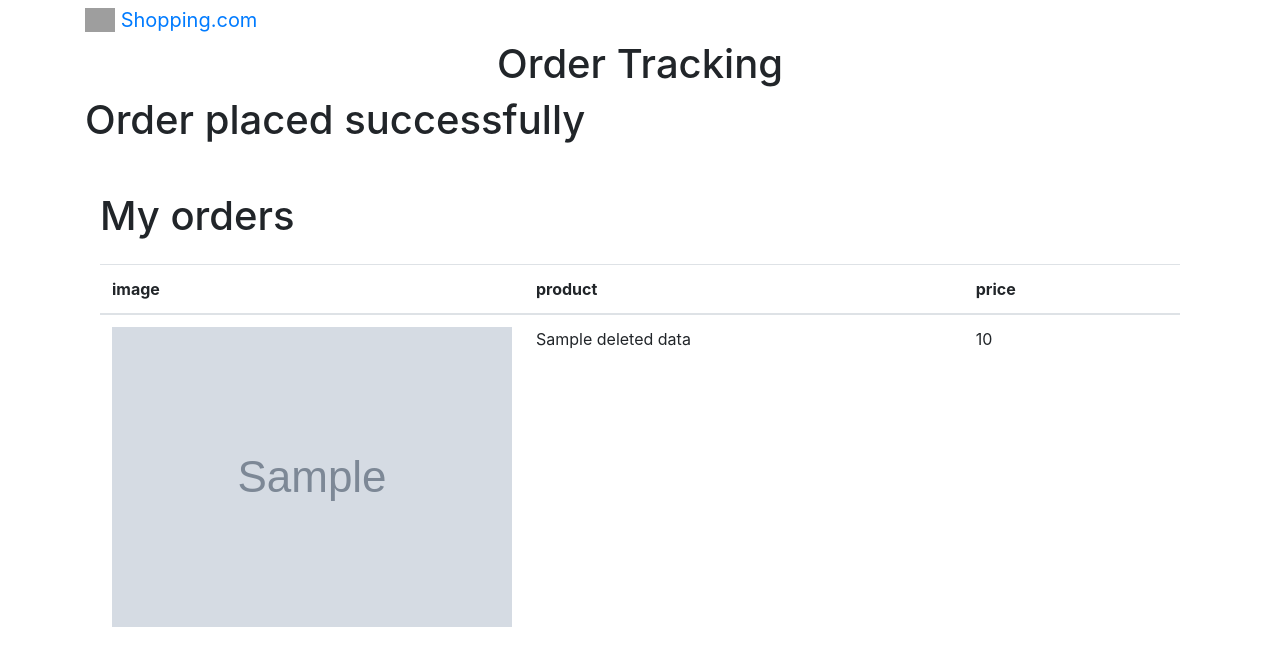
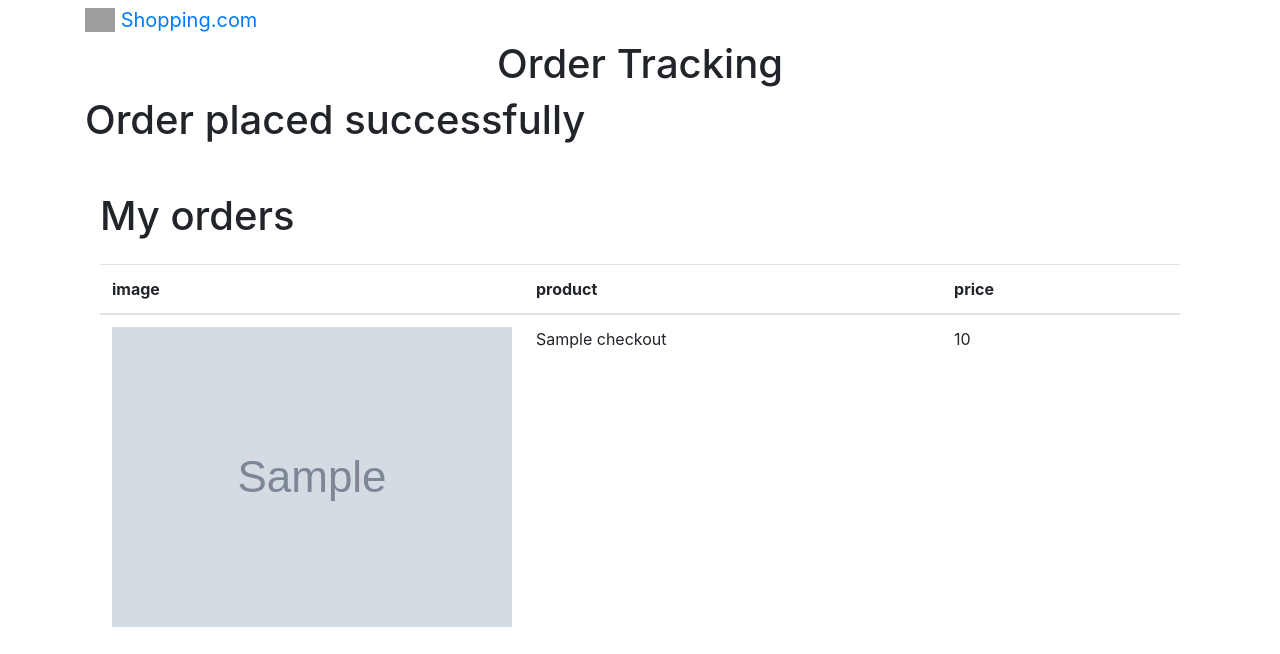
Before and after one commit to adithyan403/shopping-cart, a Flask app: page /myorders in a window 1280 px wide. Shown: the top 654 px of the page. Run offline with Flask 3, Linux system fonts and the light colour scheme; grey boxes marked "Sample" are stand-in pictures; a database or web service that is not in the repository returns one stand-in record (values such as "Sample title"); some libraries are stand-ins or nearby versions; grey boxes are pictures that could not be loaded.

Commit message:
working on myorders

```diff
--- a/app.py
+++ b/app.py
@@ -225,14 +225,13 @@ def order():
     return render_template("order.html",items=orders,total=price1)
 @app.route("/myorders")
 def myorders():
-    emails=[]
-    db = client['shopping']
-    collection=db["deleted data"]
     user=session.get("user_id")
-    data=collection.find({"email":user})
-    for i in data:
-        emails.append(i["email"])
-    return render_template("myorders.html",items=data,emails=emails)
+    db = client["shopping"]
+    collection=db[user]
+    collection2=db["checkout"]
+    data=collection.find({})
+    data2=collection2.find({"email":user})
+    return render_template("myorders.html",items=data2)
 
 
 @app.route("/continue",methods=["POST"])
@@ -269,9 +268,8 @@ def checkout():
 
     if payment=="cash_on_delivery":
         status=True
-        collection3=db["deleted data"]
-        collection3.insert_one({"email":collection1.find({})})
-        collection1.delete_many({})
+        items=collection1.find({})
+
 
         return render_template("myorders.html",items=items,total=price1)
     else:
--- a/templates/myorders.html
+++ b/templates/myorders.html
@@ -57,7 +57,7 @@
                         </tr>
                     </thead>
                     <tbody>
-                        {% for item in items %}
+                        {% for item in items.orders %}
                         <tr>
                             <th scope="row" style="width: 2px; height: 2px;"><img src={{item.image}} alt="Image"></th>
                             <td>{{item.name}}</td>
```
